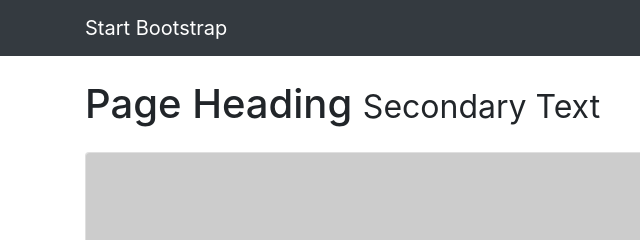
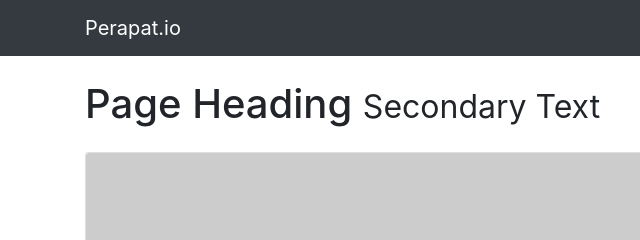
Before and after one commit to Perapat-J/Perapat.github.io, a website: page index.html in a window 1280 px wide. Shown: the top 240 px of the page, 0-640 px from the left. Drawn offline with Linux system fonts and the light colour scheme; placeholder pictures from the web are drawn by us.

Commit message:
Update index.html

```diff
--- a/index.html
+++ b/index.html
@@ -23,7 +23,7 @@
   <!-- Navigation -->
   <nav class="navbar navbar-expand-lg navbar-dark bg-dark fixed-top">
     <div class="container">
-      <a class="navbar-brand" href="#">Start Bootstrap</a>
+      <a class="navbar-brand" href="#">Perapat.io</a>
       <button class="navbar-toggler" type="button" data-toggle="collapse" data-target="#navbarResponsive" aria-controls="navbarResponsive" aria-expanded="false" aria-label="Toggle navigation">
         <span class="navbar-toggler-icon"></span>
       </button>
```
